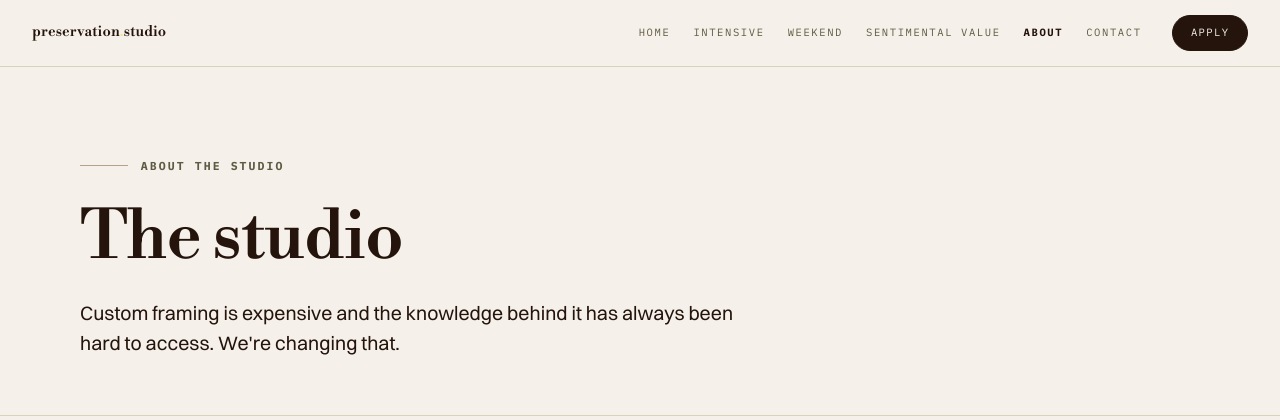
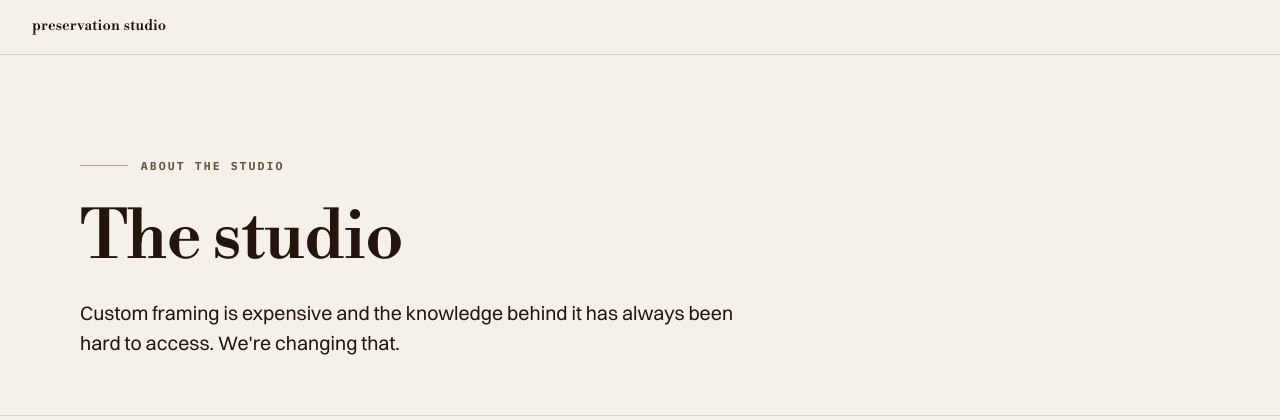
Before and after one commit to Jdrexx/preservationstudio, a Django app: page /about/ in a window 1280 px wide. Shown: the top 420 px of the page. Run offline with Django 5.2, Linux system fonts and the light colour scheme.

Commit message:
feat(nav): drop the header navigation and Apply button
The top-right nav (Home/Intensive/Weekend/Sentimental Value/About/
Contact + Apply) comes off every page; the header keeps only the
wordmark. Dead .site-nav/.header-right rules removed from the
stylesheet. The track page already hid this nav — its scene bar is
unaffected, and every page keeps its own in-content CTAs.

```diff
--- a/studio/static/studio/css/site.css
+++ b/studio/static/studio/css/site.css
@@ -191,26 +191,6 @@ a:hover {
   color: var(--butter);
 }
 
-.site-nav {
-  display: flex;
-  gap: 1.4rem;
-  font-family: var(--mono);
-  font-size: 0.74rem;
-  text-transform: uppercase;
-  letter-spacing: calc(0.12em + var(--ls-tune, 0em));
-  flex-wrap: wrap;
-}
-.site-nav a {
-  text-decoration: none;
-  color: var(--ink-soft);
-  padding-block: 0.2rem;
-}
-.site-nav a:hover {
-  color: var(--ink);
-  text-decoration: underline;
-  text-underline-offset: 4px;
-}
-
 /* ---------- Sections ---------- */
 
 .section {
@@ -878,9 +858,6 @@ a:hover {
   .header-inner {
     flex-direction: column;
     align-items: flex-start;
-  }
-  .site-nav {
-    gap: 1rem;
   }
   .hero {
     padding-block: 3.5rem 2.8rem;
@@ -982,11 +959,6 @@ a:hover {
 .site-header {
   border-top: 4px solid var(--plum);
 }
-.site-nav a[aria-current="page"] {
-  color: var(--butter);
-  font-weight: 700;
-}
-
 /* ---------- Hero: split editorial layout ---------- */
 
 .hero {
@@ -1674,32 +1646,6 @@ a:hover {
   letter-spacing: calc(0.01em + var(--ls-tune, 0em));
 }
 
-.site-header .header-right {
-  display: flex;
-  align-items: center;
-  gap: clamp(1rem, 2.4vw, 2.2rem);
-}
-
-.site-header .site-nav {
-  display: flex;
-  gap: clamp(0.9rem, 1.8vw, 1.7rem);
-  font-family: var(--mono);
-  font-size: 0.66rem;
-  letter-spacing: calc(0.15em + var(--ls-tune, 0em));
-  text-transform: uppercase;
-  flex-wrap: wrap;
-}
-
-.site-header .site-nav a {
-  color: var(--ink-soft);
-  text-decoration: none;
-}
-
-.site-header .site-nav a:hover,
-.site-header .site-nav a[aria-current="page"] {
-  color: var(--ink);
-}
-
 /* ---------- Pills (the reference's button vocabulary) ---------- */
 
 .pill {
@@ -1798,12 +1744,6 @@ body.is-track {
 }
 
 body.is-track .site-footer {
-  display: none;
-}
-
-/* Inside the track page the nav lives in the scene bar, so the header keeps
-   only its brand + pill — the reference's top bar. */
-body.is-track .site-header .site-nav {
   display: none;
 }
 
--- a/studio/templates/studio/base.html
+++ b/studio/templates/studio/base.html
@@ -16,17 +16,6 @@
   <header class="site-header">
     <div class="header-inner">
       <a class="wordmark" href="{% url 'studio:home' %}">preservation<span class="wordmark-dot">.</span>studio</a>
-      <div class="header-right">
-        <nav class="site-nav" aria-label="Main">
-          <a href="{% url 'studio:home' %}"{% if request.resolver_match.url_name == 'home' %} aria-current="page"{% endif %}>Home</a>
-          <a href="{% url 'studio:intensive' %}"{% if request.resolver_match.url_name == 'intensive' %} aria-current="page"{% endif %}>Intensive</a>
-          <a href="{% url 'studio:weekend' %}"{% if request.resolver_match.url_name == 'weekend' %} aria-current="page"{% endif %}>Weekend</a>
-          <a href="{% url 'studio:sentimental' %}"{% if request.resolver_match.url_name == 'sentimental' %} aria-current="page"{% endif %}>Sentimental Value</a>
-          <a href="{% url 'studio:about' %}"{% if request.resolver_match.url_name == 'about' %} aria-current="page"{% endif %}>About</a>
-          <a href="{% url 'studio:contact' %}"{% if request.resolver_match.url_name == 'contact' %} aria-current="page"{% endif %}>Contact</a>
-        </nav>
-        <a class="pill pill-solid" href="{% url 'studio:intensive_apply' %}">Apply</a>
-      </div>
     </div>
   </header>
 
```
